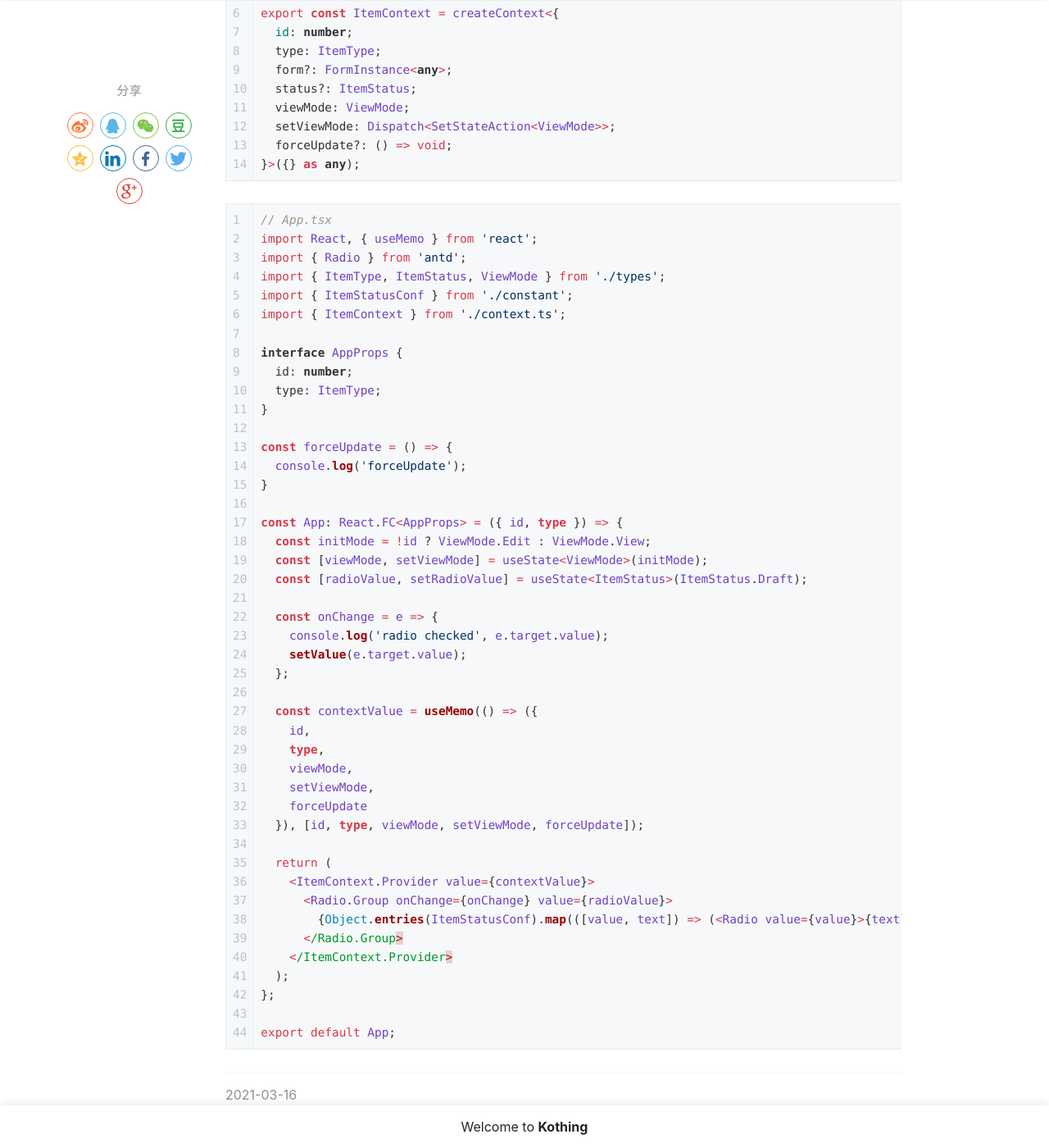
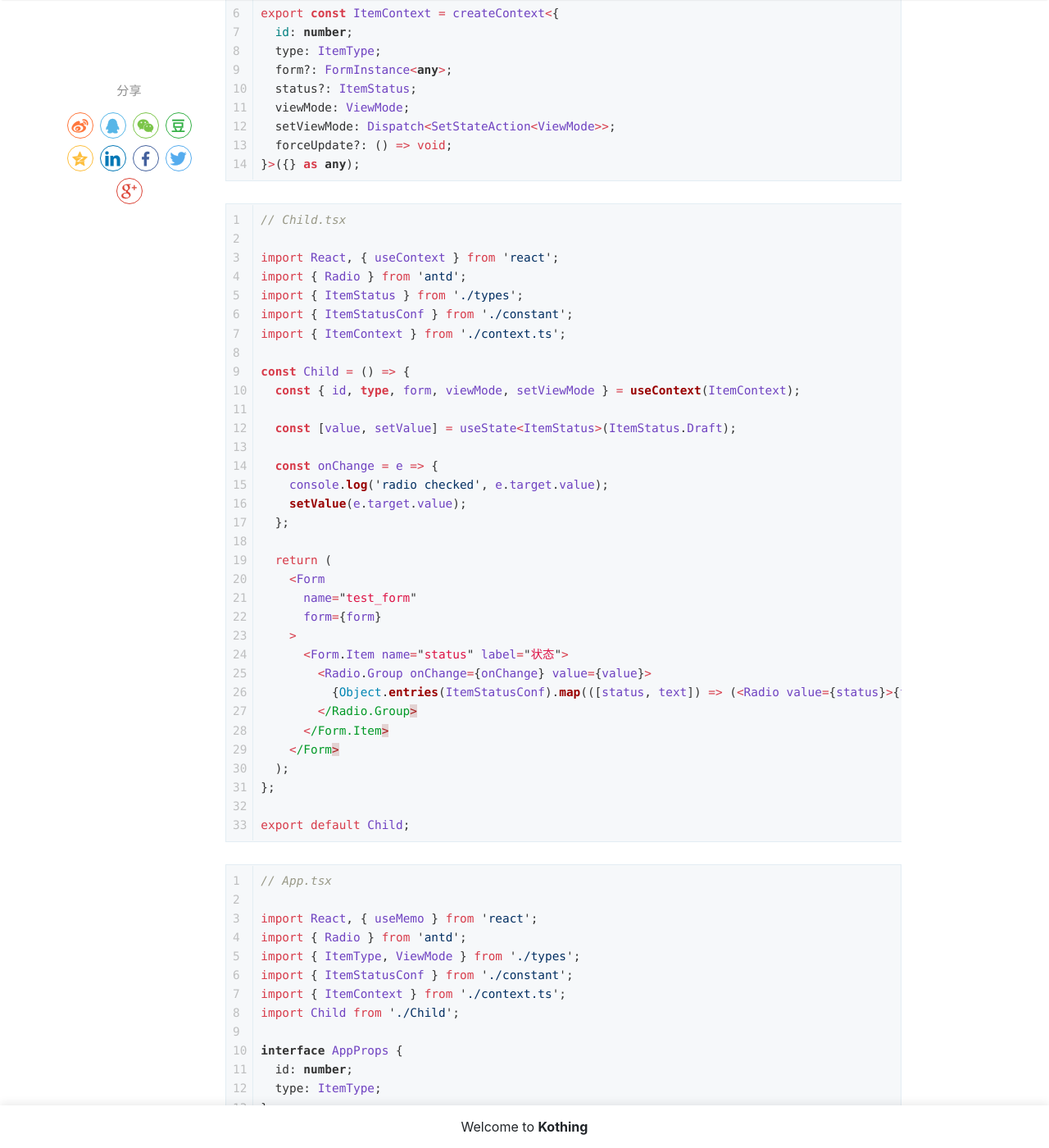
Before and after one commit to kothing/kothing.github.io, a Jekyll site: the page built from _posts/2021-03-16-react-createContext-typescript.md, in a window 1280 px wide and 1400 px high, scrolled down 1771 px. Shown: the whole window at 82% size. Built offline with Jekyll 4.4.1, drawn with Linux system fonts in a browser that asks for light colours; nearby versions of some CDN libraries; comment, search, counter and statistics services are not loaded; some of the changed text lies outside the part shown.

Commit message:
Update 2021-03-16-react-createContext-typescript.md

````diff
--- a/_posts/2021-03-16-react-createContext-typescript.md
+++ b/_posts/2021-03-16-react-createContext-typescript.md
@@ -63,12 +63,50 @@
 ```
 
 ```typescript
+// Child.tsx
+
+import React, { useContext } from 'react';
+import { Radio } from 'antd';
+import { ItemStatus } from './types';
+import { ItemStatusConf } from './constant';
+import { ItemContext } from './context.ts';
+
+const Child = () => {
+  const { id, type, form, viewMode, setViewMode } = useContext(ItemContext);
+
+  const [value, setValue] = useState<ItemStatus>(ItemStatus.Draft);
+
+  const onChange = e => {
+    console.log('radio checked', e.target.value);
+    setValue(e.target.value);
+  };
+
+  return (
+    <Form
+      name="test_form"
+      form={form}
+    >
+      <Form.Item name="status" label="状态">
+        <Radio.Group onChange={onChange} value={value}>
+          {Object.entries(ItemStatusConf).map(([status, text]) => (<Radio value={status}>{text}</Radio>))}
+        </Radio.Group>
+      </Form.Item>
+    </Form>
+  );
+};
+
+export default Child;
+```
+
+```typescript
 // App.tsx
+
 import React, { useMemo } from 'react';
 import { Radio } from 'antd';
-import { ItemType, ItemStatus, ViewMode } from './types';
+import { ItemType, ViewMode } from './types';
 import { ItemStatusConf } from './constant';
 import { ItemContext } from './context.ts';
+import Child from './Child';
 
 interface AppProps {
   id: number;
@@ -82,12 +120,6 @@
 const App: React.FC<AppProps> = ({ id, type }) => {
   const initMode = !id ? ViewMode.Edit : ViewMode.View;
   const [viewMode, setViewMode] = useState<ViewMode>(initMode);
-  const [radioValue, setRadioValue] = useState<ItemStatus>(ItemStatus.Draft);
-
-  const onChange = e => {
-    console.log('radio checked', e.target.value);
-    setValue(e.target.value);
-  };
 
   const contextValue = useMemo(() => ({
     id,
@@ -99,9 +131,7 @@
 
   return (
     <ItemContext.Provider value={contextValue}>
-      <Radio.Group onChange={onChange} value={radioValue}>
-        {Object.entries(ItemStatusConf).map(([value, text]) => (<Radio value={value}>{text}</Radio>))}
-      </Radio.Group>
+      <Child/>
     </ItemContext.Provider>
   );
 };
````
